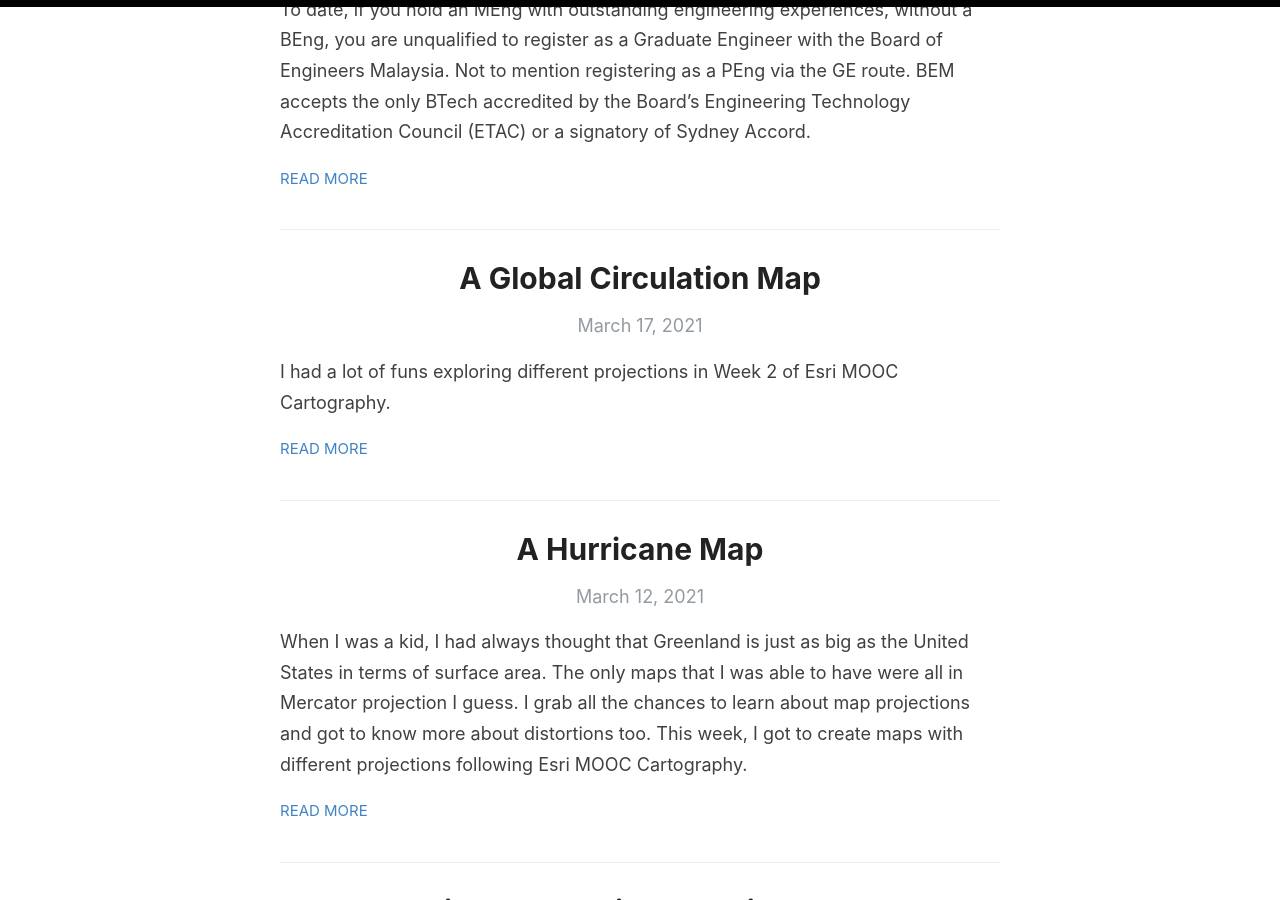
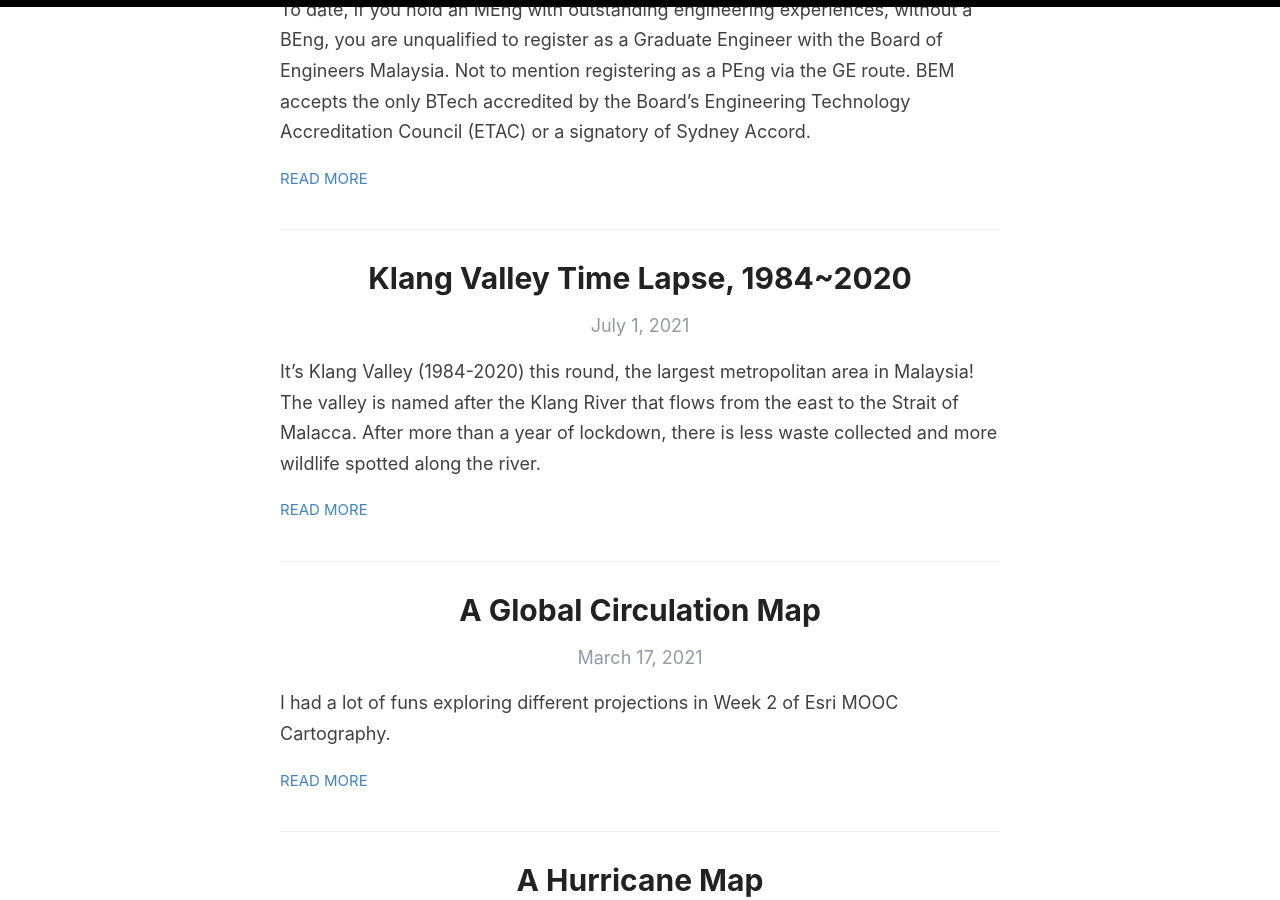
Before and after one commit to yinsanwoo/yinsanwoo.github.io, a Jekyll site: the page built from index.html, in a window 1280 px wide and 900 px high, scrolled down 536 px. Built offline with Jekyll 4.4.1, drawn with Linux system fonts in a browser that asks for light colours; the list of posts is cut into pages by our own code.

Commit message:
update post

```diff
--- /dev/null
+++ b/_posts/2021-07-01-KlangValleyTimeLapse.md
@@ -0,0 +1,12 @@
+---
+layout: post
+title:  Klang Valley Time Lapse, 1984~2020
+categories: [Time Lapse, Map]
+---
+
+It's Klang Valley (1984-2020) this round, the largest metropolitan area in Malaysia! The valley is named after the Klang River that flows from the east to the Strait of Malacca. After more than a year of lockdown, there is less waste collected and more wildlife spotted along the river.
+
+<video width: 100vw; height:100vh; controls>
+  <source src="../images/KlangValley.mp4" type="video/mp4">
+</video>
+37 years in 2 seconds.
```
Also changed, not shown: _posts/2021-02-25-RealTimeHydraulicModellingSystems.md (+0 -6 lines).
